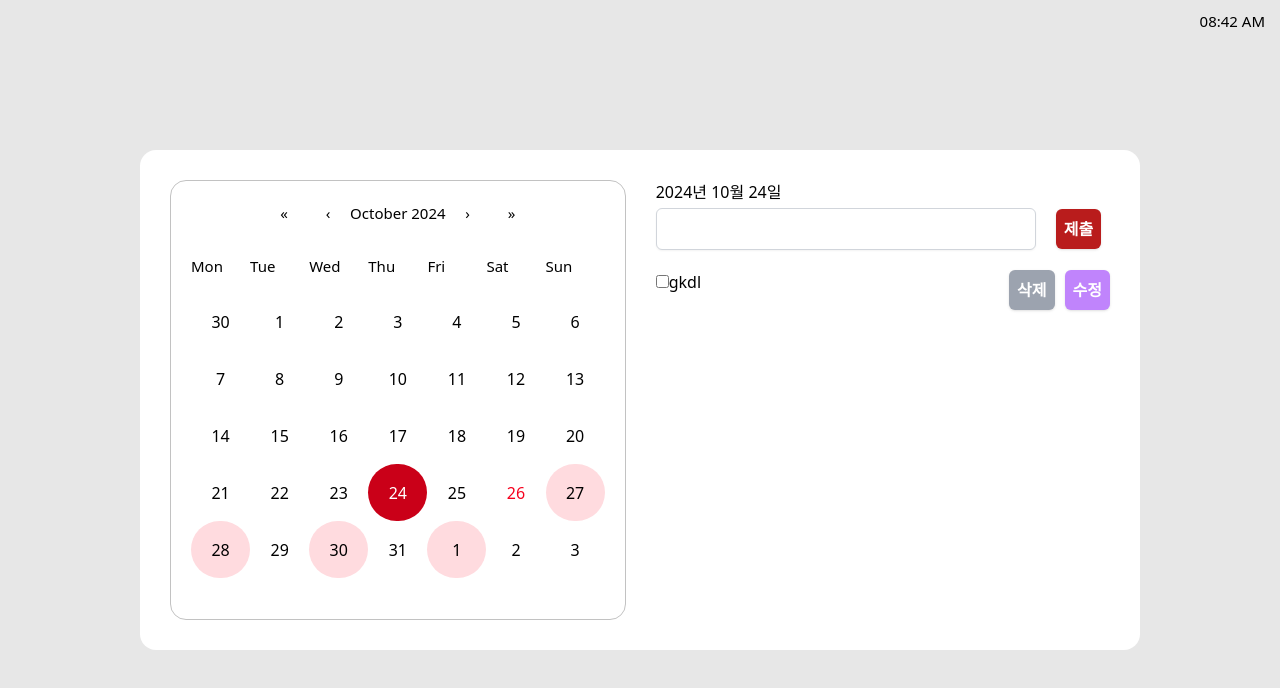
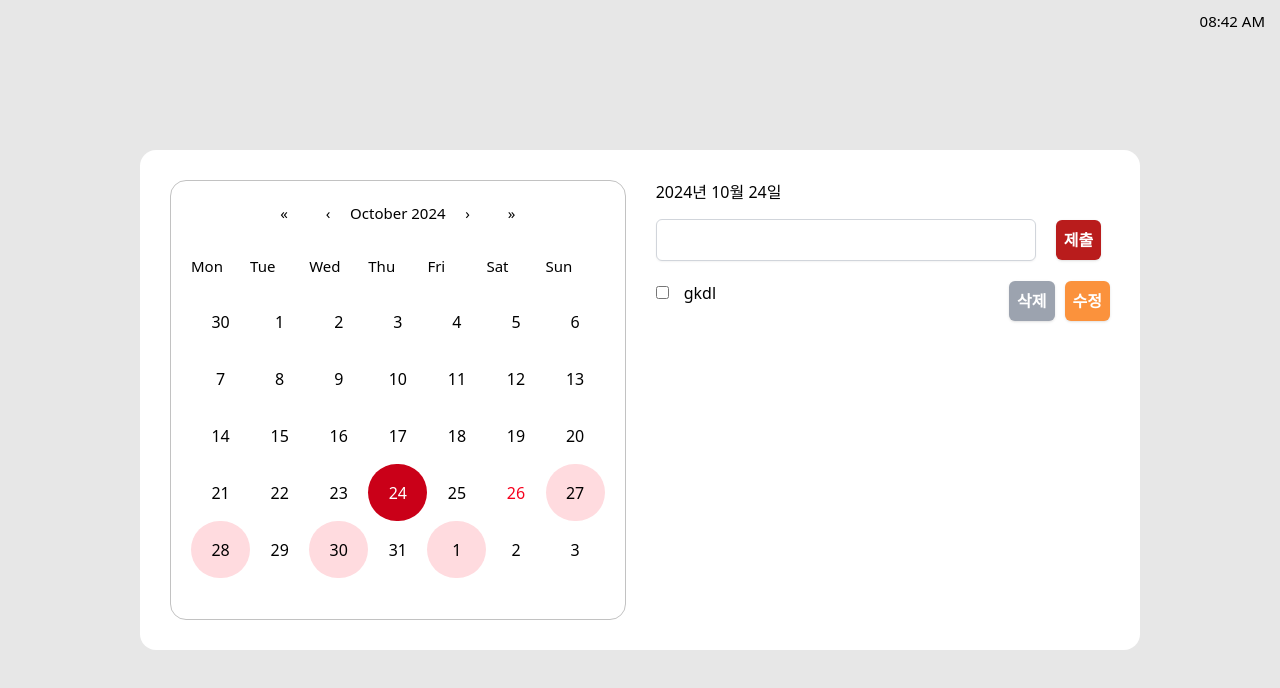
Before and after one commit to hanhyochan/Calendar_todoList, a React (Vite) app in the folder version2.1.1/: page / in a window 1280 px wide. Both pictures are taken after a click on the button "24". Shown: the top 688 px of the page. Built offline with nearby package versions, Linux system fonts and the light colour scheme; data requests are answered from the project's data file.

Commit message:
11/1 에러 문구 추가

```diff
--- a/version2.1.1/src/pages/TodoList/TodoInput.jsx
+++ b/version2.1.1/src/pages/TodoList/TodoInput.jsx
@@ -4,7 +4,7 @@ const TodoInput = ({ addTodos }) => {
     const todoInput = useRef(null)
     return (
         <>
-                <input type='text' ref={todoInput} className='w-[380px] p-2 mt-1 border border-gray-300 rounded-md shadow-sm focus:ring-indigo-500 focus:border-indigo-500' />
+                <input type='text' ref={todoInput} className='w-[380px] p-2 mt-1 border border-gray-300 rounded-md shadow-sm focus:ring-indigo-500 focus:border-indigo-500 mt-[15px]' />
                 <button onClick={() => addTodos(todoInput)} className='px-2 py-2 font-semibold text-white bg-red-700 rounded-md shadow hover:bg-red-900 focus:outline-none focus:ring-2 focus:ring-opacity-50 ml-[20px]'>제출</button>
         </>
     )
--- a/version2.1.1/src/pages/TodoList/TodoItemViewTemplate.jsx
+++ b/version2.1.1/src/pages/TodoList/TodoItemViewTemplate.jsx
@@ -6,12 +6,12 @@ const TodoItemViewTemplate = ({ todo, handleCheckTodo, handleDeleteTodos }) => {
         <>
             <div className="flex justify-between mt-[20px]">
                 <div>
-                    <input type='checkbox' checked={todo.checked} onChange={() => handleCheckTodo(todo.id)} />
+                    <input type='checkbox' checked={todo.checked} onChange={() => handleCheckTodo(todo.id)} className="mr-[15px]"/>
                     {todo.content}
                 </div>
                 <div>
                     <button onClick={() => handleDeleteTodos(todo.id)} className='px-2 py-2 font-semibold text-white bg-gray-400 rounded-md shadow hover:bg-gray-600 focus:outline-none focus:ring-2 focus:ring-opacity-50'>삭제</button>
-                    <button onClick={() => setView(todo.id)} className='px-2 py-2 font-semibold text-white bg-purple-400 rounded-md shadow hover:bg-red-900 focus:outline-none focus:ring-2 focus:ring-opacity-50 ml-[10px]'>수정</button>
+                    <button onClick={() => setView(todo.id)} className='px-2 py-2 font-semibold text-white bg-orange-400 rounded-md shadow hover:bg-orange-600 focus:outline-none focus:ring-2 focus:ring-opacity-50 ml-[10px]'>수정</button>
                 </div>
             </div>
         </>
--- a/version2.1.1/src/pages/TodoList/TodoList.jsx
+++ b/version2.1.1/src/pages/TodoList/TodoList.jsx
@@ -13,12 +13,12 @@ const TodoList = () => {
     const [date, setDate] = useState(new Date())
     const [todos, setTodos] = useState([])
     const { setView } = useView()
-console.log(todos)
+
     useEffect(() => {
         axios.get('http://localhost:3000/todos')
             .then((res) => (
                 setTodos(res.data)
-            ))
+            )).catch((error) => console.error(`할일을 불러오는데 문제가 생겼습니다. 확인 후 다시 시도하십시오.`, error))
     }, [])
 
 
@@ -38,7 +38,7 @@ console.log(todos)
             .then((res) => {
                 setTodos([...todos, res.data])
                 todoInput.current.value = ''
-            })
+            }).catch((error) => console.error(`할일을 추가하는데 문제가 생겼습니다. 확인 후 다시 시도하십시오.`, error))
     }
 
     const handleCheckTodo = (id) => {
@@ -53,7 +53,7 @@ console.log(todos)
         axios.delete(`http://localhost:3000/todos/${id}`)
             .then(() => {
                 setTodos(todos.filter((todo) => (todo.id !== id)))
-            })
+            }).catch((error) => console.error(`할일을 삭제하는데 문제가 생겼습니다. 확인 후 다시 시도하십시오.`, error))
     }
 
     const handleEditTodos = (id, TodoEditInput) => {
@@ -62,7 +62,7 @@ console.log(todos)
             .then(() => {
                 setTodos(todos.map((todo) => (todo.id === id ? { ...todo, content: TodoEditInput.current.value } : todo)))
                 setView(false)
-            })
+            }).catch((error) => console.error(`할일을 수정하는데 문제가 생겼습니다. 확인 후 다시 시도하십시오.`, error))
     }
 
     const wholeTodosdate = todos.map((todo) => todo.date)
```
